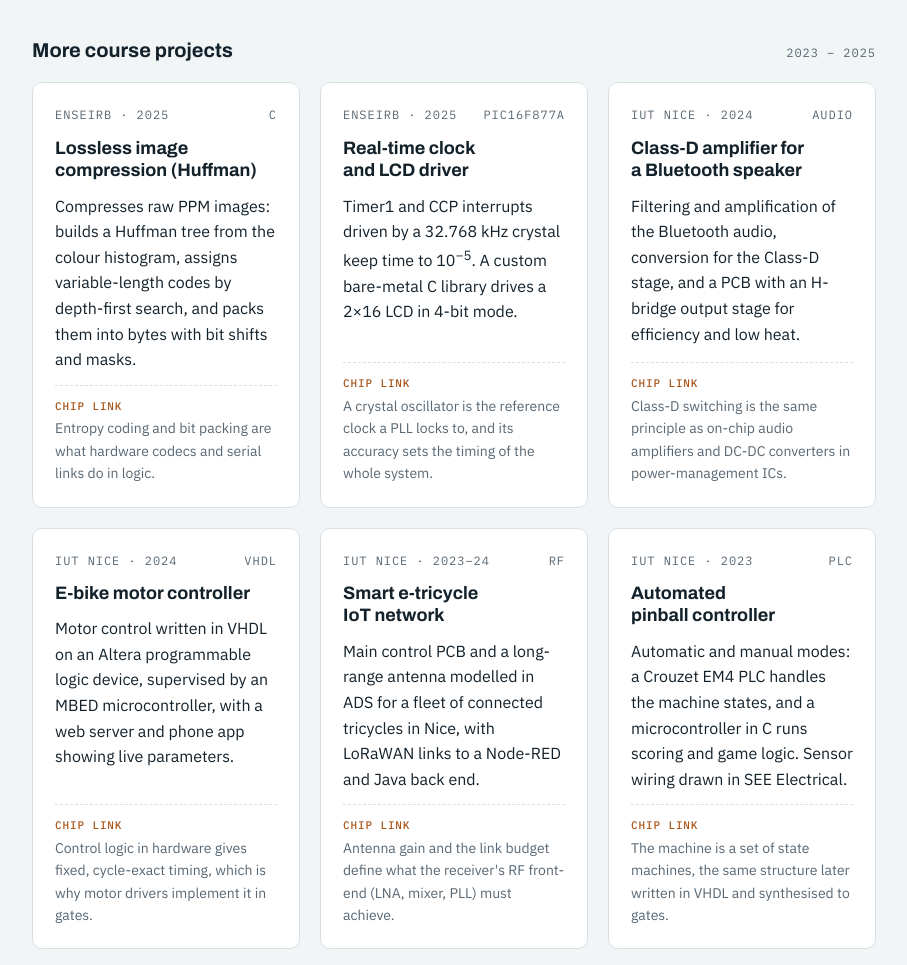
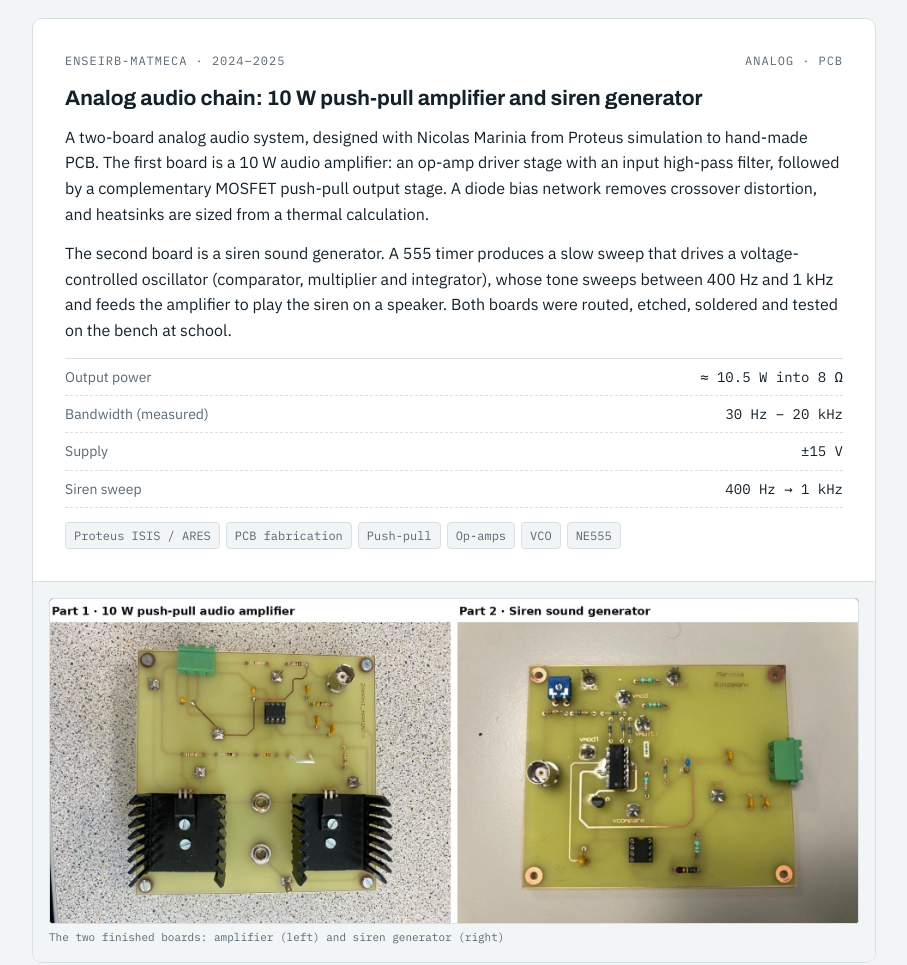
Before and after one commit to Zamzurizmn/Zamzurizmn.github.io, a plain HTML site: page index.html in a window 1280 px wide. Shown: the part 8304-9269 px from the top of the page, without its empty margins (288-1195 px from the left). Drawn offline with Linux system fonts and the light colour scheme.

Commit message:
Add first-year analog audio chain project (amplifier + siren generator)
Co-Authored-By: Claude Opus 5.5 <noreply@anthropic.com>
Claude-Session: https://claude.ai/code/session_01AwZfj9zhcGed18WSzVTiyv

```diff
--- a/index.html
+++ b/index.html
@@ -611,6 +611,25 @@ section.block { padding-block: 56px; border-top: 1px solid var(--line); }
           </div>
         </article>
 
+        <article class="featured proj nofig adc">
+          <div class="txt">
+            <div class="proj-meta"><span class="label">ENSEIRB-MATMECA · 2024–2025</span><span class="label">Analog · PCB</span></div>
+            <h3>Analog audio chain: 10 W push-pull amplifier and siren generator</h3>
+            <p>A two-board analog audio system, designed with Nicolas Marinia from Proteus simulation to hand-made PCB. The first board is a 10 W audio amplifier: an op-amp driver stage with an input high-pass filter, followed by a complementary MOSFET push-pull output stage. A diode bias network removes crossover distortion, and heatsinks are sized from a thermal calculation.</p>
+            <p>The second board is a siren sound generator. A 555 timer produces a slow sweep that drives a voltage-controlled oscillator (comparator, multiplier and integrator), whose tone sweeps between 400 Hz and 1 kHz and feeds the amplifier to play the siren on a speaker. Both boards were routed, etched, soldered and tested on the bench at school.</p>
+            <dl class="spec">
+              <div><dt>Output power</dt><dd>≈ 10.5 W into 8 Ω</dd></div>
+              <div><dt>Bandwidth (measured)</dt><dd>30 Hz – 20 kHz</dd></div>
+              <div><dt>Supply</dt><dd>±15 V</dd></div>
+              <div><dt>Siren sweep</dt><dd>400 Hz → 1 kHz</dd></div>
+            </dl>
+            <ul class="tags"><li>Proteus ISIS / ARES</li><li>PCB fabrication</li><li>Push-pull</li><li>Op-amps</li><li>VCO</li><li>NE555</li></ul>
+          </div>
+          <div class="adc-gallery g2">
+              <figure class="full"><a href="img/ea113-boards.jpg" target="_blank" rel="noopener"><img src="img/ea113-boards.jpg" alt="Photos of the two finished boards: the push-pull audio amplifier with two heatsinks, and the siren sound generator" loading="lazy"></a><figcaption>The two finished boards: amplifier (left) and siren generator (right)</figcaption></figure>
+          </div>
+        </article>
+
         <div class="sub-head"><h3>More course projects</h3><span class="label">2023 – 2025</span></div>
         <div class="proj-grid uni-grid">
           <article class="proj">
```
Also changed, not shown: img/ea113-boards.jpg (added).
